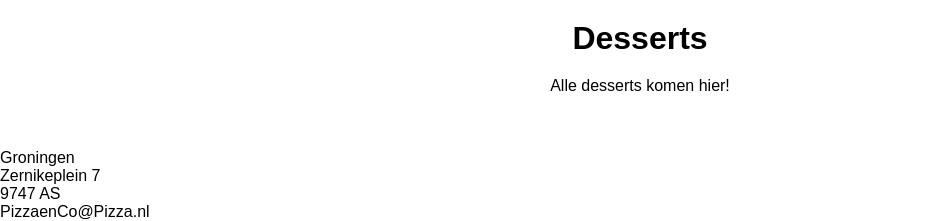
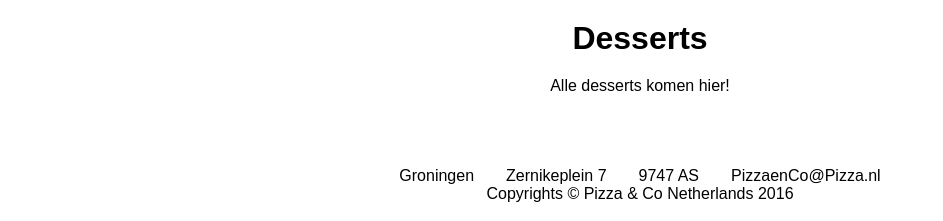
Before and after one commit to TheMalkolonie/Project, a PHP site: page /DessertPage.php in a window 1280 px wide; the page is wider, and only the part inside the window is pictured. Shown: the part 679-900 px from the top of that part, without its empty margins (0-943 px from the left). Run offline with PHP 8.4, Linux system fonts and the light colour scheme.

Commit message:
Update Footer.php

```diff
--- a/Sebas/Footer.php
+++ b/Sebas/Footer.php
@@ -1,10 +1,11 @@
 <!-- De footer -->
 
-<HTML>
-</body>
+<html>
+	</body>
 
-<br/><br/><br/>
-<font size="3" face="arial">Groningen<br/>Zernikeplein 7<br/>9747 AS<br/>PizzaenCo@Pizza.nl</font></br>
+		<br/><br/><br/><br/>
+		<center><font size="3" face="arial">Groningen&emsp;&emsp;Zernikeplein 7&emsp;&emsp;9747 AS&emsp;&emsp;PizzaenCo@Pizza.nl</font></center>
+		<center><font size="3" face="arial">Copyrights © Pizza & Co Netherlands 2016</font></center>
 
-</body>
+	</body>
 </html>
```
